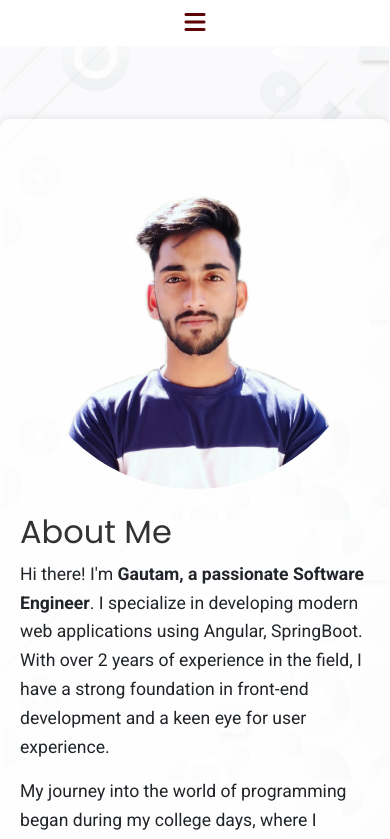
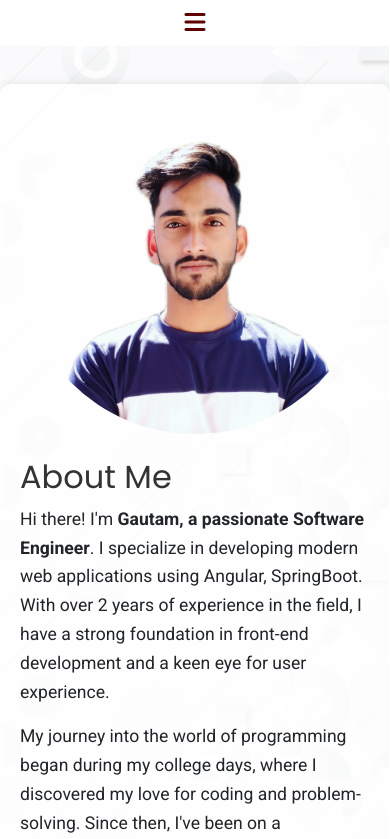
Before and after one commit to Gautamp11/Portfolio, an Angular app: page / in a window 390 px wide. Shown: the top 839 px of the page. Built offline with nearby package versions, Linux system fonts and the light colour scheme.

Commit message:
adjusted-about-container-margin

```diff
--- a/src/app/about/about.component.css
+++ b/src/app/about/about.component.css
@@ -1,3 +1,4 @@
 .container {
-  margin-top: 35px;
+  padding-top: 0;
+  margin-top: 0;
 }
--- a/src/styles.css
+++ b/src/styles.css
@@ -89,6 +89,6 @@ p {
 
   .section {
     padding-top: 0vh;
-    padding-bottom: 0h;
+    padding-bottom: 0vh;
   }
 }
```
